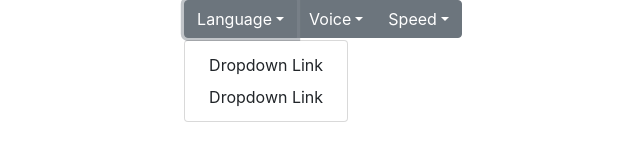
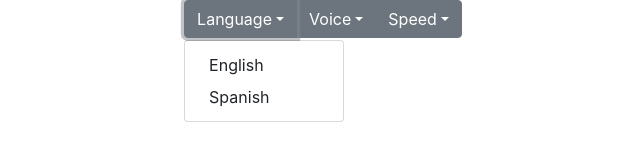
Before and after one commit to maquinainquieta/texttospeech, a React (Create React App) app: page / in a window 1280 px wide. Both pictures are taken after a click on the button "Language". Shown: the top 163 px of the page, without its empty margins (317-957 px from the left). Built offline with nearby package versions, Linux system fonts and the light colour scheme.

Commit message:
Edited dropdown item text only for testing

```diff
--- a/src/topbuttons.js
+++ b/src/topbuttons.js
@@ -22,8 +22,8 @@ export default class TopButtons extends Component {
                 Language
                 </DropdownToggle>
                 <DropdownMenu className={this.state.showDropdown1 ? "show" : ""}>
-                <DropdownItem>Dropdown Link</DropdownItem>
-                <DropdownItem>Dropdown Link</DropdownItem>
+                <DropdownItem>English</DropdownItem>
+                <DropdownItem>Spanish</DropdownItem>
                 </DropdownMenu>
             </ButtonDropdown>
 
@@ -32,8 +32,8 @@ export default class TopButtons extends Component {
             Voice
             </DropdownToggle>
             <DropdownMenu className={this.state.showDropdown2 ? "show" : ""}>
-            <DropdownItem>Dropdown Link</DropdownItem>
-            <DropdownItem>Dropdown Link</DropdownItem>
+            <DropdownItem>Jessica</DropdownItem>
+            <DropdownItem>Javier</DropdownItem>
             </DropdownMenu>
             </ButtonDropdown>
 
@@ -42,8 +42,8 @@ export default class TopButtons extends Component {
                 Speed
                 </DropdownToggle>
                 <DropdownMenu className={this.state.showDropdown3 ? "show" : ""}>
-                <DropdownItem>Dropdown Link</DropdownItem>
-                <DropdownItem>Dropdown Link</DropdownItem>
+                <DropdownItem>Slow</DropdownItem>
+                <DropdownItem>Fast</DropdownItem>
                 </DropdownMenu>
             </ButtonDropdown>
 
```
